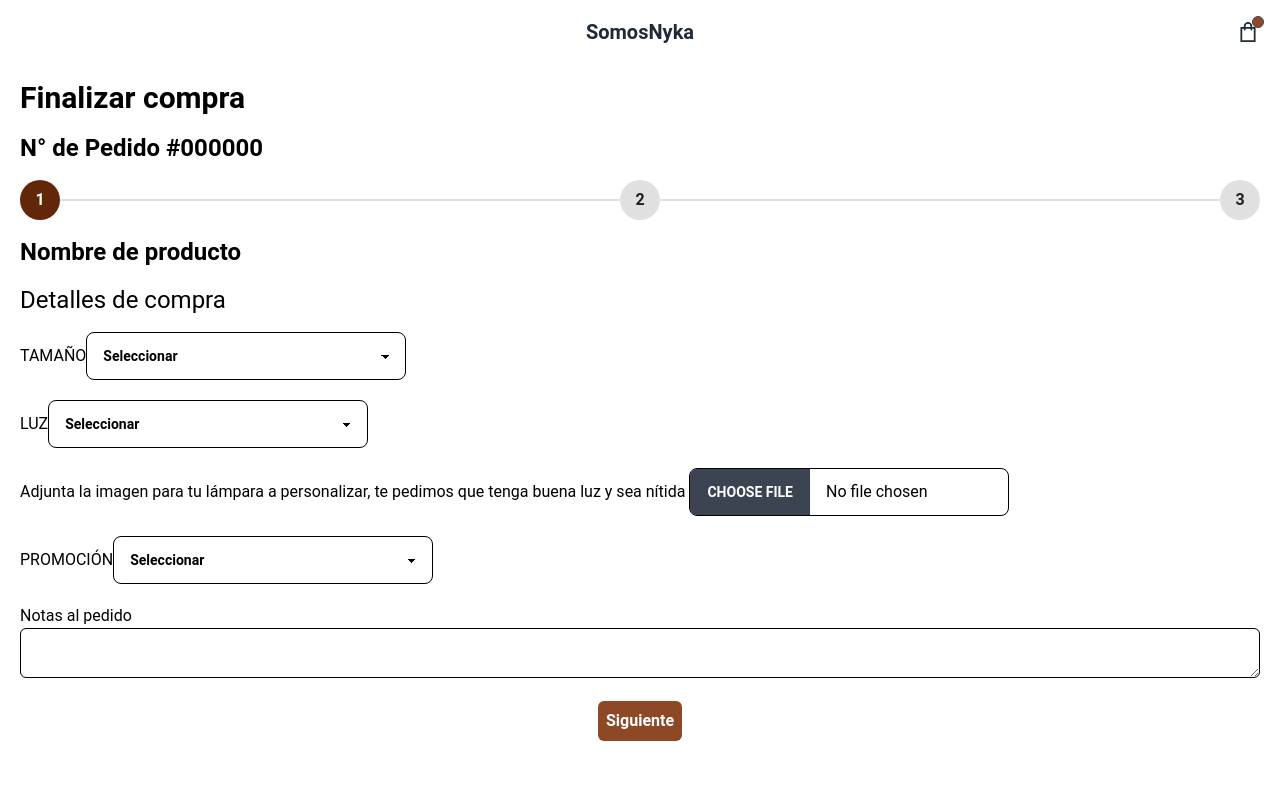
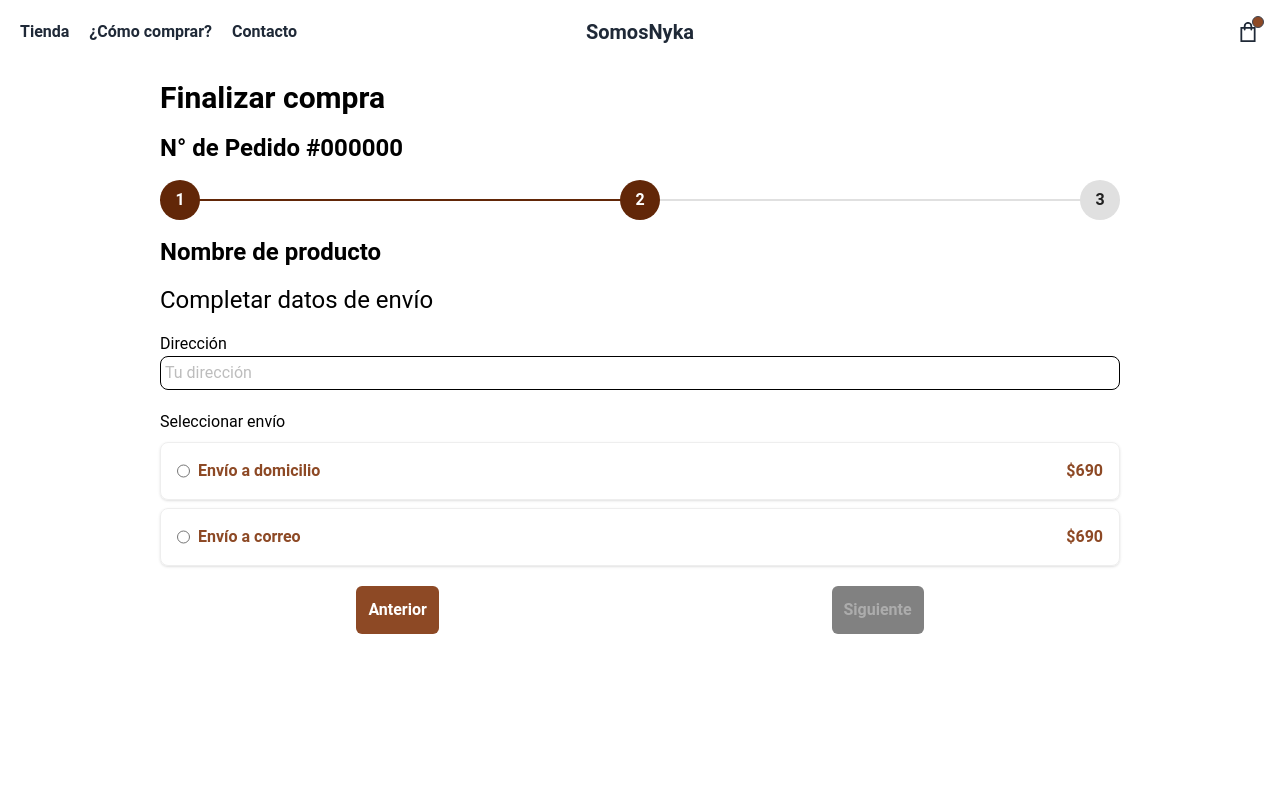
Before and after one commit to leannfran/Nyka-Ecommerce, a Next.js app in the folder nyka-ecommerce/: page /buy in a window 1280 px wide. Shown: the top 800 px of the page. Built offline with nearby package versions, Linux system fonts and the light colour scheme.

Commit message:
avance de proceso de compra modificado

```diff
--- a/nyka-ecommerce/src/components/Cards/CardPaymentMethod.jsx
+++ b/nyka-ecommerce/src/components/Cards/CardPaymentMethod.jsx
@@ -1,16 +1,52 @@
 import React from "react";
 
-const CardPaymentMethod = ({color,content,price,description}) => {
+const CardPaymentMethod = ({
+  color,
+  content,
+  price,
+  description,
+  register,
+}) => {
+  if (!register) {
+    return <div
+    className={`${
+      color && "text-[#8D4925] hover:border-[#8D4925]"
+    } font-semibold border shadow rounded-lg flex p-4 justify-between hover:shadow-lg `}
+  >
+    <div className="flex gap-2 ">
+      <input
+        type="radio"
+        name="paymentType"
+        id={content}
+        value={content}
+
+      />
+      <div className="flex flex-col">
+        <span>{content}</span>
+        <p className="text-xs font-light text-gray-800">{description}</p>
+      </div>
+    </div>
+    <span>${price}</span>
+  </div>
+  }
   return (
-    <div className={`${color && "text-[#8D4925] hover:border-[#8D4925]"} font-semibold border shadow rounded-lg flex p-4 justify-between hover:shadow-lg `}>
+    <div
+      className={`${
+        color && "text-[#8D4925] hover:border-[#8D4925]"
+      } font-semibold border shadow rounded-lg flex p-4 justify-between hover:shadow-lg `}
+    >
       <div className="flex gap-2 ">
-
-      <input type="radio" name="paymentType" />
-      <div className="flex flex-col">
-
-      <span>{content}</span>
-      <p className="text-xs font-light text-gray-800">{description}</p>
-      </div>
+        <input
+          type="radio"
+          name="paymentType"
+          id={content}
+          value={content}
+          {...register("shipping" , {required: true})}
+        />
+        <div className="flex flex-col">
+          <span>{content}</span>
+          <p className="text-xs font-light text-gray-800">{description}</p>
+        </div>
       </div>
       <span>${price}</span>
     </div>
--- a/nyka-ecommerce/src/components/NavBar.jsx
+++ b/nyka-ecommerce/src/components/NavBar.jsx
@@ -5,24 +5,24 @@ import Link from "next/link";
 
 const NavBar = () => {
 
-  const { openCart, } = React.useContext(CartContext);
+  const { openCart } = React.useContext(CartContext);
 
   return (
     <nav className="navbar md:px-5 z-[2] absolute">
       <div className="navbar-start">
-        <div className="dropdown md:hidden">
+        <div className="dropdown lg:hidden">
           <label tabIndex={0} className="btn btn-ghost btn-circle w-9">
             <IconMenuSvg />
           </label>
           <ul
-            tabIndex={0}
-            className=" menu menu-compact dropdown-content mt-3 p-2 shadow bg-base-100 rounded-box w-52 z-10"
+
+            className="menu menu-compact dropdown-content mt-3 p-2 shadow bg-base-100 rounded-box w-52 z-10"
           >
             <li>
               <a>Perfil</a>
             </li>
             <li>
-              <a>Tienda</a>
+              <a href="./store">Tienda</a>
             </li>
             <li>
               <a>¿Cómo comprar?</a>
@@ -32,7 +32,7 @@ const NavBar = () => {
             </li>
           </ul>
         </div>
-        <div className="hidden md:block font-semibold text-white">
+        <div className={`hidden lg:block font-semibold`}>
           <ul className="flex gap-5">
             <li>
               <Link href={"/store"}>Tienda</Link>
@@ -62,7 +62,7 @@ const NavBar = () => {
           </div>
         </button>
 
-        <button className="btn btn-ghost btn-circle w-6 " onClick={() => openCart()}>
+        <button className="btn btn-ghost btn-circle w-6 pr-3 md:p-0" onClick={() => openCart()}>
           <div className="indicator">
             <IconBagSvg color="currentColor" />
 
--- a/nyka-ecommerce/src/components/buttons/Button.jsx
+++ b/nyka-ecommerce/src/components/buttons/Button.jsx
@@ -1,18 +1,31 @@
-import Link from 'next/link'
-import React from 'react'
+import Link from "next/link";
+import React from "react";
 
-const Button = ({link,content,direction,color,onClick}) => {
+const Button = ({ link, content, direction, color, onClick, disable }) => {
+
+
   return (
-    <div className='m-auto'>
-    {!link ? (
-       <button className= {`${color ? "bg-[#8D4925] text-white" : "bg-white border-2"} font-semibold p-2 rounded-md text-center`} onClick={onClick}>
-      {content}
-    </button>)
-    :(
-      <Link href={direction} className= {`${color ? "bg-[#8D4925] text-white" : "bg-white border-2"} font-semibold p-2 rounded-md text-center`}>
-        {content}
-      </Link >)}
-
+    <div className="m-auto">
+      {!link ? (
+        <button
+          disabled={disable}
+          className={`${
+            disable ? "bg-[#818181] text-[#acacac]" : "bg-[#8D4925] text-white"
+          } font-semibold p-3 rounded-md text-center duration-500`}
+          onClick={onClick}
+        >
+          {content}
+        </button>
+      ) : (
+        <Link
+          href={direction}
+          className={`${
+            color ? "bg-[#8D4925] text-white" : "bg-white border-2"
+          } font-semibold p-3 rounded-md text-center`}
+        >
+          {content}
+        </Link>
+      )}
     </div>
   );
 };
--- a/nyka-ecommerce/src/components/layout/Layout.jsx
+++ b/nyka-ecommerce/src/components/layout/Layout.jsx
@@ -5,6 +5,8 @@ import Cart from "../Cart";
 import CartProvider from "../context/CartContext";
 
 const Layout = ({ children }) => {
+
+
   return (
     <CartProvider>
       <NavBar />
--- a/nyka-ecommerce/src/pages/buy.js
+++ b/nyka-ecommerce/src/pages/buy.js
@@ -3,35 +3,87 @@ import Btn from "@/components/buttons/Button";
 import CardPaymentMethod from "@/components/cards/CardPaymentMethod";
 import Layout from "@/components/layout/Layout";
 import React from "react";
+import { useForm } from "react-hook-form";
 
 const Buy = () => {
   const [promo, setPromo] = React.useState(false);
-  const [step, setStep] = React.useState(0);
+  const [step, setStep] = React.useState(1);
 
   const handleStepChange = (newStep) => {
-    console.log(newStep);
     setStep(newStep);
   };
 
+  const {
+    watch,
+    register,
+    handleSubmit,
+    formState: { errors, isValid },
+  } = useForm();
+
+  const onSubmitStepOne = (data) => {
+    const stepOneData = {
+      size: data.size,
+      light: data.light,
+      image: data.image,
+      promo: data.promo,
+      promoType: data.promoType,
+      note: data.note,
+    };
+    localStorage.setItem("data", JSON.stringify(stepOneData));
+    requestAnimationFrame(() => handleStepChange(1));
+  };
+
+  const onSubmitStepTwo = (data) => {
+    const stepOneData = JSON.parse(localStorage.getItem("data"));
+    const stepTwoData = {
+      ...stepOneData,
+      firstName: data.first_name,
+      lastName: data.last_name,
+      email: data.email,
+      phone: data.phone,
+      address: data.address,
+      city: data.city,
+      province: data.province,
+      postalCode: data.postal_code,
+      country: data.country,
+      documentType: data.document_type,
+      documentNumber: data.document_number,
+      shipping: data.shipping,
+    };
+    localStorage.setItem("data", JSON.stringify(stepTwoData));
+    requestAnimationFrame(() => handleStepChange(2));
+  };
+
+  const promoValue = watch("promo");
+
   return (
-    <React.Fragment>
     <Layout>
-        <div className="min-h-screen py-20 px-5 text-black flex flex-col gap-4">
+      <div className="min-h-screen py-20 px-5 text-black flex flex-col gap-4 max-w-[1000px] m-auto">
         <h1 className="text-3xl font-bold">Finalizar compra</h1>
         <h2 className="text-2xl font-bold">N° de Pedido #000000</h2>
         <div className=" flex justify-center items-center">
           <Wizard step={step} />
         </div>
         <h2 className="text-2xl font-bold">Nombre de producto</h2>
-          <h3 className="text-2xl font-normal">Detalles de compra</h3>
+        <h3 className="text-2xl font-normal">
+          {step === 0 ? "Detalles de compra" : "Completar datos de envío"}
+        </h3>
 
         {step === 0 && (
-            <form className="flex flex-col gap-5">
-              <label htmlFor="name">
+          <form
+            className="flex flex-col gap-5"
+            onSubmit={handleSubmit(onSubmitStepOne)}
+          >
+            <label className="flex flex-col">
               TAMAÑO
               <select
                 className="select w-full max-w-xs bg-white border border-black"
-                  onChange={(e) => console.log(e.target.value)}
+                name="size"
+                {...register("size", {
+                  required: "Este campo es obligatorio",
+                  validate: (value) =>
+                    value !== "Seleccionar" || "Selecciona una opción",
+                })}
               >
                 <option disabled selected>
                   Seleccionar
@@ -42,13 +94,19 @@ const Buy = () => {
                 <option>Lisa</option>
                 <option>Maggie</option>
               </select>
+              {errors.size && <span>{errors.size.message}</span>}
             </label>
 
-              <label htmlFor="name">
+            <label className="flex flex-col">
               LUZ
               <select
                 className="select w-full max-w-xs bg-white border border-black"
-                  onChange={(e) => console.log(e.target.value)}
+                name="light"
+                {...register("light", {
+                  required: "Este campo es obligatorio",
+                  validate: (value) =>
+                    value !== "Seleccionar" || "Selecciona una opción",
+                })}
               >
                 <option disabled selected>
                   Seleccionar
@@ -59,30 +117,33 @@ const Buy = () => {
                 <option>Lisa</option>
                 <option>Maggie</option>
               </select>
+              {errors.light && <span>{errors.light.message}</span>}
             </label>
 
-              <label htmlFor="name">
+            <label className="flex flex-col">
               Adjunta la imagen para tu lámpara a personalizar, te pedimos que
               tenga buena luz y sea nítida{" "}
               <input
                 type="file"
                 className="file-input file-input-bordered w-full max-w-xs bg-white border border-black"
+                {...register("image", {
+                  required: "Este campo es obligatorio",
+                })}
               />
             </label>
 
-              <label htmlFor="name">
+            <label className="flex flex-col">
               PROMOCIÓN
               <select
                 className="select w-full max-w-xs bg-white border border-black"
+                {...register("promo", { required: false })}
                 onChange={(e) =>
                   e.target.value === "Llavero"
                     ? setPromo(true)
                     : setPromo(false)
                 }
               >
-                  <option disabled selected>
-                    Seleccionar
-                  </option>
+                <option selected>Ninguna</option>
                 <option>Llavero</option>
                 <option>Marge</option>
                 <option>Bart</option>
@@ -95,15 +156,30 @@ const Buy = () => {
                 <h3>ELEGÍ LOS DISEÑOS PARA TUS LLAVEROS</h3>
                 <div className="flex flex-col gap-4">
                   <label>
-                      <input type="radio" name="design" className="mr-3" />
+                    <input
+                      type="checkbox"
+                      value="SpotifyCode"
+                      className="mr-3"
+                      {...register("promoType")}
+                    />
                     Código de spotify
                   </label>
                   <label>
-                      <input type="radio" name="design" className="mr-3" />
+                    <input
+                      type="checkbox"
+                      value="Calendary"
+                      className="mr-3"
+                      {...register("promoType")}
+                    />
                     Calendario
                   </label>
                   <label>
-                      <input type="radio" name="design" className="mr-3" />
+                    <input
+                      type="checkbox"
+                      value="SamePhoto"
+                      className="mr-3"
+                      {...register("promoType")}
+                    />
                     Misma foto de lámpara
                   </label>
                 </div>
@@ -112,18 +188,35 @@ const Buy = () => {
 
             <div>
               <h3>Notas al pedido</h3>
-                <textarea className="bg-white border border-black rounded-md w-full"></textarea>
+              <textarea
+                className="bg-white border border-black rounded-md w-full p-2"
+                placeholder="Opcional"
+                {...register("note")}
+              ></textarea>
             </div>
+
+            <Btn
+              type="submit"
+              content="Siguiente"
+              disable={!isValid}
+              onClick={onSubmitStepOne}
+            />
           </form>
         )}
         {step === 1 && (
-            <form className="flex flex-col gap-5">
-              <label className="flex flex-col">
+          <form
+            className="flex flex-col gap-5"
+            onSubmit={handleSubmit(onSubmitStepTwo)}
+          >
+            {/* <label className="flex flex-col">
               Nombre
               <input
                 type="text"
                 className="bg-white rounded-lg border border-black p-1 text-gray-700"
                 placeholder="Tu nombre"
+                {...register("first_name", {
+                  required: "Este campo es obligatorio",
+                })}
               />
             </label>
             <label className="flex flex-col">
@@ -132,21 +225,29 @@ const Buy = () => {
                 type="text"
                 className="bg-white rounded-lg border border-black p-1 text-gray-700"
                 placeholder="Tu apellido"
+                {...register("last_name", {
+                  required: "Este campo es obligatorio",
+                })}
               />
             </label>
             <label className="flex flex-col">
               Email
               <input
-                  type="text"
+                type="email"
                 className="bg-white rounded-lg border border-black p-1 text-gray-700"
                 placeholder="Tu correo"
+                {...register("email", {
+                  required: "Este campo es obligatorio",
+                })}
               />
             </label>
             <label className="flex flex-col gap-2">
               Documento
               <select
                 className="select w-full bg-white border border-black"
-                  onChange={(e) => console.log(e.target.value)}
+                {...register("document_type", {
+                  required: "Este campo es obligatorio",
+                })}
               >
                 <option disabled selected>
                   Tipo de documento
@@ -158,28 +259,36 @@ const Buy = () => {
                 <option>Maggie</option>
               </select>
               <input
-                  type="text"
+                type="number"
                 className="bg-white rounded-lg border border-black p-1 text-gray-700"
                 placeholder="Tu identificación"
+                {...register("document_number", {
+                  required: "Este campo es obligatorio",
+                })}
               />
             </label>
             <label className="flex flex-col">
               Celular
               <input
-                  type="text"
+                type="number"
                 className="bg-white rounded-lg border border-black p-1 text-gray-700"
                 placeholder="Tu celular"
+                {...register("phone", {
+                  required: "Este campo es obligatorio",
+                })}
               />
             </label>
             <div>
               <div className="flex justify-between gap-2">
-
                 <label className="flex flex-col w-1/3  ">
                   Código postal
                   <input
-                    type="text"
+                    type="number"
                     className="bg-white rounded-lg border border-black p-1 text-gray-700 "
                     placeholder="CP"
+                    {...register("postal_code", {
+                      required: "Este campo es obligatorio",
+                    })}
                   />
                 </label>
                 <label className="flex flex-col w-full ">
@@ -188,6 +297,9 @@ const Buy = () => {
                     type="text"
                     className="bg-white rounded-lg border border-black p-1 text-gray-700"
                     placeholder="Tu ciudad"
+                    {...register("city", {
+                      required: "Este campo es obligatorio",
+                    })}
                   />
                 </label>
               </div>
@@ -195,7 +307,9 @@ const Buy = () => {
                 Provincia
                 <select
                   className="select w-full bg-white border border-black"
-                    onChange={(e) => console.log(e.target.value)}
+                  {...register("province", {
+                    required: "Este campo es obligatorio",
+                  })}
                 >
                   <option disabled selected>
                     Seleccionar
@@ -207,39 +321,68 @@ const Buy = () => {
                   <option>Maggie</option>
                 </select>
               </label>
-              </div>
+            </div> */}
             <label className="flex flex-col">
               Dirección
               <input
                 type="text"
                 className="bg-white rounded-lg border border-black p-1 text-gray-700"
                 placeholder="Tu dirección"
+                {...register("address", {
+                  required: "Este campo es obligatorio",
+                })}
               />
             </label>
-              <label className="flex flex-col gap-2">
+            <label
+              className="flex flex-col gap-2"
+
+            >
               Seleccionar envío
-                <CardPaymentMethod color content="Envío a domicilio" price={690}/>
-                <CardPaymentMethod color content="Envío a correo" price={690}/>
+              <CardPaymentMethod
+                color
+                content="Envío a domicilio"
+                price={690}
+                register={register}
+              />
+              <CardPaymentMethod
+                color
+                content="Envío a correo"
+                price={690}
+                  register={register}
+              />
             </label>
-            </form>
-          )}
-          <div className=" flex">
-            {step != 0 && (
-              <Btn
-                content="Anterior"
-                onClick={() => handleStepChange(step - 1)}
-              />
-            )}
+            <div className="flex">
+              <Btn content="Anterior" onClick={() => handleStepChange(0)} />
 
               <Btn
                 content="Siguiente"
-              color
-              onClick={() => handleStepChange(step + 1)}
+                disable={!isValid}
+                onClick={onSubmitStepTwo}
               />
             </div>
+          </form>
+        )}
+        {step === 2 && (
+          <form className="flex flex-col gap-5">
+            <CardPaymentMethod
+              color
+              content="Transferencia bancaria 20% OFF"
+              description="Los datos para realizar la transferencia se enviarán a través de tu correo"
+              price={1200}
+            />
+            <CardPaymentMethod color content="Mercado Pago" price={1200} />
+            <div>
+              <h3>Notas al pedido</h3>
+              <textarea className="bg-white border border-black rounded-md w-full p-2"></textarea>
+            </div>
+            <div className=" flex">
+              <Btn content="Anterior" onClick={() => handleStepChange(1)} />
+              <Btn content="Finalizar compra" color />
+            </div>
+          </form>
+        )}
       </div>
     </Layout>
-    </React.Fragment>
   );
 };
 
```
Also changed, not shown: nyka-ecommerce/src/components/Why.jsx (+7 -4 lines). Lines whose indentation alone changed are shown as unchanged.
